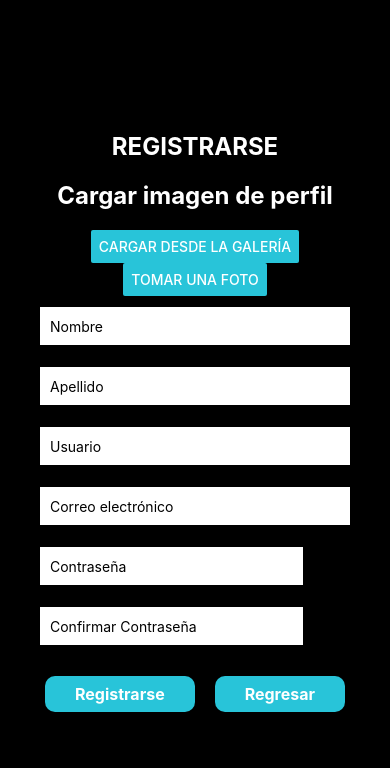
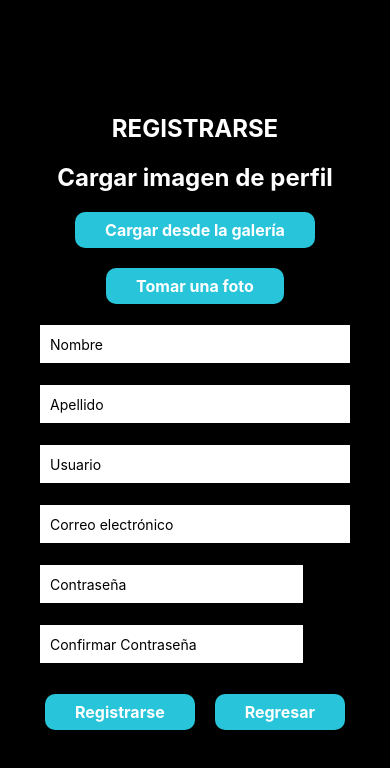
Before and after one commit to codemasterg19/JuegoFinal, a React Native app in the folder JuegoMoviles/: screen /Registrarse in a window 390 px wide. Shown: the top 768 px of the page. Built offline with nearby package versions, Linux system fonts and the light colour scheme; some icons are missing.

Commit message:
register

```diff
--- a/JuegoMoviles/App.tsx
+++ b/JuegoMoviles/App.tsx
@@ -1,6 +1,4 @@
-import { StatusBar } from 'expo-status-bar';
 import { StyleSheet, Text, View } from 'react-native';
-import LoginScreen from './screens/LoginScreen';
 import Navegador from './navigators/MainNavigator';
 
 export default function App() {
--- a/JuegoMoviles/screens/LoginScreen.tsx
+++ b/JuegoMoviles/screens/LoginScreen.tsx
@@ -88,7 +88,7 @@ export default function LoginScreen({ navigation }: any) {
         secureTextEntry
       />
       <View style={styles.containerB}>
-        <ButtonComponent title='Entrar' onPress={() => login()} />
+        <ButtonComponent title='ENTRAR' onPress={() => login()} />
         <ButtonComponent title='REGISTRARSE' onPress={() => navigation.navigate('Registrarse')} />
       </View>
       <TouchableOpacity style={styles.Botones2} onPress={() => navigation.navigate("Recuperar")}>
--- a/JuegoMoviles/screens/PerfilScreen.tsx
+++ b/JuegoMoviles/screens/PerfilScreen.tsx
@@ -88,7 +88,7 @@ export default function PerfilScreen({ navigation, route }: any) {
     <ScrollView>
       <View style={styles.container}>
         <View style={styles.titleContainer}>
-          <Text style={styles.title}>Hola, administra tu cuenta</Text>
+          <Text style={styles.title}>Bienvenido {nombre}, administra tu cuenta</Text>
           <IconComponent onPress={cierreSesion}
           pathImage='https://encrypted-tbn0.gstatic.com/images?q=tbn:ANd9GcSdsU9PD6epuU1Eolx_ElhxRlZwjYKUiJNDzw&usqp=CAU'/>
         </View>
--- a/JuegoMoviles/screens/RegisterScreen.tsx
+++ b/JuegoMoviles/screens/RegisterScreen.tsx
@@ -155,10 +155,12 @@ export default function RegisterScreen({ navigation }: any) {
       <View style={styles.formContainer}>
         <Text style={styles.title}>REGISTRARSE</Text>
         <Text style={styles.title}>Cargar imagen de perfil</Text>
-        <Button title="Cargar desde la galería" color={SECONDARY_COLOR} onPress={pickImageGallery} />
-        <Button title="Tomar una foto" color={SECONDARY_COLOR} onPress={pickImagePhoto} />
-        {image && <Image source={{ uri: image }} style={styles.containerP}/>}
-        {loading && <ActivityIndicator size="large" color={SECONDARY_COLOR} />}
+        <View style={styles.perfilContainer}>
+          <ButtonComponent title="Cargar desde la galería" onPress={pickImageGallery} />
+          <ButtonComponent title="Tomar una foto" onPress={pickImagePhoto} />
+          {image && <Image source={{ uri: image }} style={styles.containerP}/>}
+          {loading && <ActivityIndicator size="large" color={SECONDARY_COLOR} />}
+        </View>
         <TextInput
           style={styles.input}
           onChangeText={setNombre}
@@ -254,6 +256,11 @@ const styles = StyleSheet.create({
     width: "80%",
     alignItems: "center",
   },
+  perfilContainer: {
+    alignItems: "center",
+    gap:20,
+    paddingBottom:10,
+  },
   containerP: {
     width:150,
     height:150,
--- a/JuegoMoviles/theme/appTheme.tsx
+++ b/JuegoMoviles/theme/appTheme.tsx
@@ -29,7 +29,7 @@ export const styles = StyleSheet.create({
   },
   title: {
     color: TEXT_COLOR,
-    width:240,
+    width:260,
     fontSize: 27,
     fontWeight: 'bold',
   },
```
